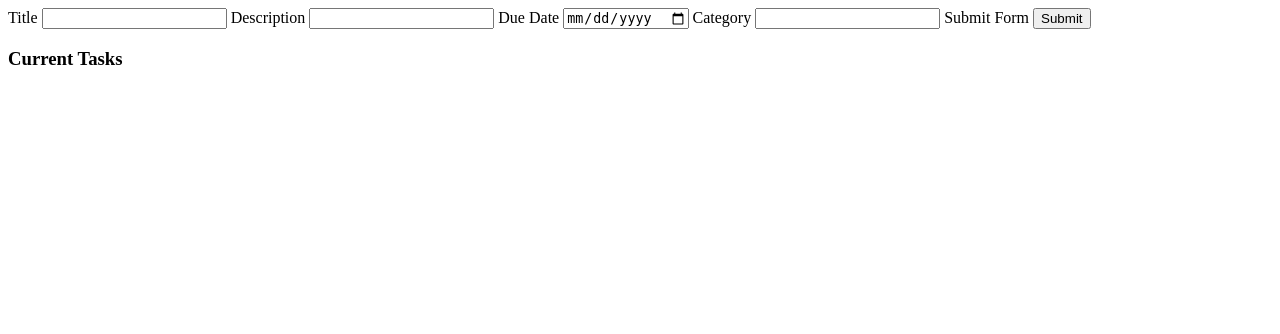
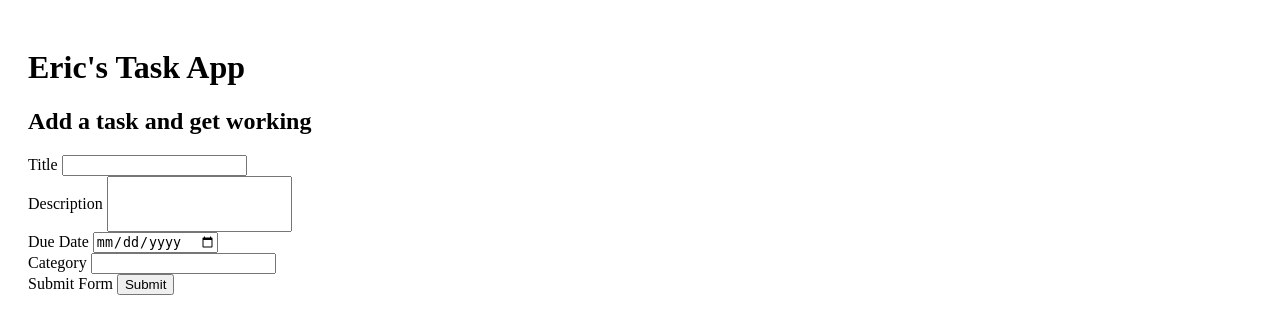
Before and after one commit to wellrestedmango/note_task_app, a Flask app: page / in a window 1280 px wide. Shown: the top 334 px of the page. Run offline with Flask 3, Linux system fonts and the light colour scheme; data that the repository does not hold is empty.

Commit message:
starting on css redesign

```diff
--- a/app.py
+++ b/app.py
@@ -1,21 +1,15 @@
 from unicodedata import category
-
 from docutils.nodes import description
 from flask import Flask, render_template, url_for, redirect, request
 from flask_sqlalchemy import SQLAlchemy
-import os
-import datetime
-from datetime import datetime
-
-basedir = os.path.abspath(os.path.dirname(__file__))
-
+from sqlalchemy import update
+from jeepney.bindgen import Method
 
 app = Flask(__name__)
-#app.config['SQLALCHEMY_DATABASE_URI']=\
-#    'sqlite:///' + os.path.join(basedir, 'database.db')
-#app.config['SQLALCHEMY_TRACK_MODIFICATIONS']=False
+
 app.config['SQLALCHEMY_DATABASE_URI'] = 'sqlite:///database.db'
 db = SQLAlchemy(app)
+
 
 #to create or change do the following
 #in terminal export FLASK_APP=app
@@ -23,6 +17,7 @@ db = SQLAlchemy(app)
 #from app import db, Task
 #db.create_all() to create
 #db.drop_all() if you need to drop and restart
+
 
 
 class Task(db.Model):
@@ -40,11 +35,6 @@ class Task(db.Model):
             self.complete,
             self.category
         )
-
-
-
-
-
 
 
 @app.route('/', methods=['POST', 'GET'])
@@ -74,6 +64,8 @@ def landing():
         return render_template('index.html', task_list=task_list)
 
 
+
+
 @app.route('/delete/<int:id>')
 def delete(id):
     task_to_delete = Task.query.get_or_404(id)
@@ -85,5 +77,29 @@ def delete(id):
     except:
         return 'failed to delete'
 
+
+@app.route('/update/<int:id>', methods=['POST', 'GET'])
+def update(id):
+    task_to_update = Task.query.get_or_404(id)
+
+    if request.method == 'POST':
+        task_to_update.title = request.form['title']
+        task_to_update.description = request.form['description']
+        task_to_update.due = request.form['due-date']
+        task_to_update.category = request.form['task-category']
+
+        try:
+            #db.session.update(task_to_update)
+            db.session.commit()
+            return redirect('/')
+
+        except:
+            return 'There was an issue adding this task. Please reload'
+
+    else:
+        return render_template('update.html', task=task_to_update)
+
+
+
 if __name__ == "__main__":
     app.run(host='127.0.0.1', port=5000, debug=True)
--- a/static/styles.css
+++ b/static/styles.css
@@ -1,5 +1,19 @@
-input {
-    width: 100%
-    display: block;
-    box-sizing: border-box;
+body {
+    display: flex;
+    flex-direction: row;
+    flex-wrap: wrap;
+    align-items: stretch;
+    padding: 20px;
+    row-gap: 50px;
 }
+
+#description {
+    height: 50px;
+}
+
+table {
+    display: flex;
+    flex-direction: row;
+    flex-wrap: nowrap;
+    align-items: stretch;
+}
--- a/templates/index.html
+++ b/templates/index.html
@@ -6,28 +6,33 @@
 
 {% block body %}
 <div>
+
+</div>
+<div>
+    <h1>Eric's Task App</h1>
+    <h2>Add a task and get working</h2>
     <form method="POST">
         <label for="title">Title</label>
         <input type="text" id="title" name="title">
-
+        <br>
         <label for="description">Description</label>
         <input type="text" id="description" name="description">
-
+        <br>
         <label for="due-date">Due Date</label>
         <input type="date" id="due-date" name="due-date">
-
+        <br>
         <label for="task-category">Category</label>
         <input type="text" id="task-category" name="task-category">
-
+        <br>
         <label for="submit">Submit Form</label>
         <input type="submit" id="submit" content="Submit" class="submit">
 
     </form>
 </div>
+{% for task in task_list %}
+<hr>
 <div>
-    <h3>Current Tasks</h3>
     <table>
-        {% for task in task_list %}
         <tr>
             <th>Title</th>
             <td>{{ task.title }}</td>
@@ -51,12 +56,13 @@
         <tr>
             <th>This will be a link to update</th>
         </tr>
-        <tr>
-            <td>
-                <a href="/delete/{{ task.id }}">Link to delete</a>
-            </td>
-        </tr>
-        {% endfor %}
     </table>
-</div>
+    <br>
+    <a href="/update/{{ task.id }}">Update</a>
+    <br>
+    <a href="/delete/{{ task.id }}">Delete</a>
+ </div>
+<hr>
+{% endfor %}
+
 {% endblock %}
```
Also changed, not shown: templates/update.html (added, +30 -0 lines).
